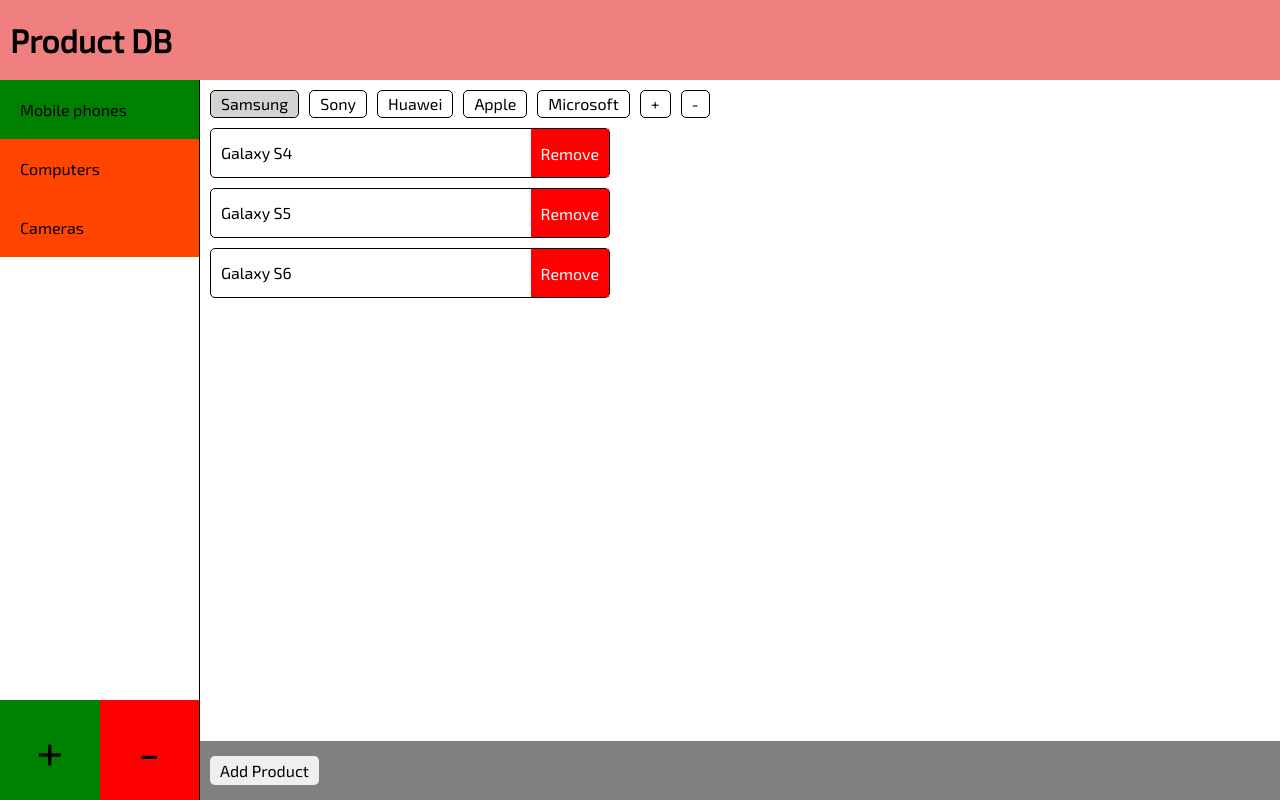
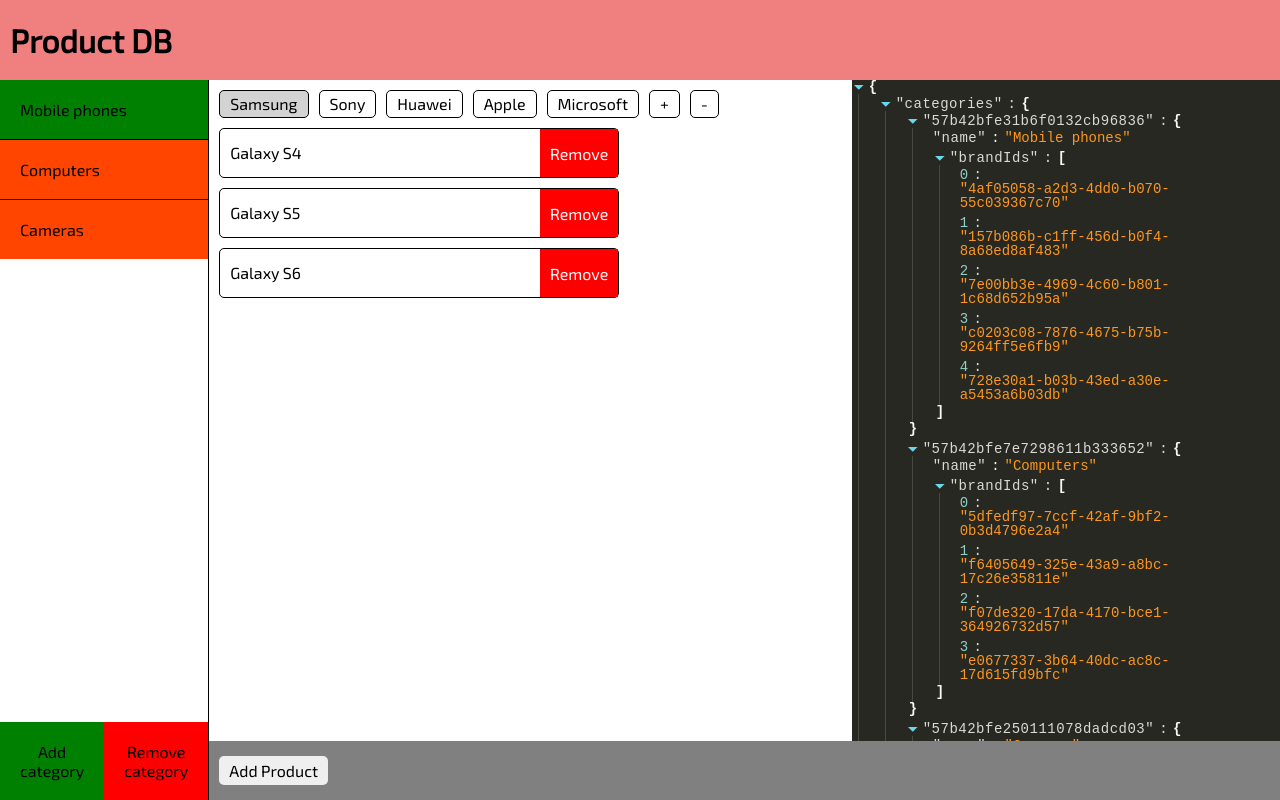
Before and after one commit to dancheskus/product-db, a React (Create React App) app: page / in a window 1280 px wide. Built offline with nearby package versions, Linux system fonts and the light colour scheme.

Commit message:
added json viewer. children elements removing added to reducers

```diff
--- a/package.json
+++ b/package.json
@@ -13,6 +13,7 @@
     "@types/react-dom": "^17.0.0",
     "react": "^17.0.2",
     "react-dom": "^17.0.2",
+    "react-json-view": "^1.21.3",
     "react-redux": "^7.2.4",
     "react-scripts": "4.0.3",
     "styled-components": "^5.3.1",
--- a/src/App.tsx
+++ b/src/App.tsx
@@ -2,6 +2,7 @@
 import styled, { css } from 'styled-components'
 import { useState } from 'react'
 import { useEffect } from 'react'
+import ReactJson from 'react-json-view'
 
 import { addBrand, addCategory, addProduct, removeBrand, removeCategory, removeProduct } from 'redux/products'
 import { RootState } from 'redux/store'
@@ -10,7 +11,7 @@
   height: 100vh;
   display: grid;
   grid-template-rows: 8rem 1fr;
-  grid-template-columns: 20rem 1fr;
+  grid-template-columns: min-content 1fr;
   grid-template-areas:
     'header header'
     'side content';
@@ -34,7 +35,13 @@
 const Content = styled.div`
   grid-area: content;
   display: grid;
+  grid-template-areas:
+    'brand json'
+    'products json'
+    'footer footer';
   grid-template-rows: min-content 1fr min-content;
+  grid-template-columns: 1.5fr 1fr;
+  overflow: auto;
 `
 
 const CategoryButton = styled.button<{ isActive: boolean }>`
@@ -44,6 +51,11 @@
     transition: 0.2s;
     width: 100%;
     text-align: left;
+    word-break: break-word;
+
+    :not(:last-child) {
+      border-bottom: 1px solid;
+    }
 
     ${!isActive &&
     css`
@@ -55,6 +67,7 @@
 `
 
 const BrandSelector = styled.div`
+  grid-area: brand;
   display: grid;
   grid-auto-flow: column;
   justify-content: start;
@@ -81,6 +94,7 @@
 `
 
 const ProductList = styled.div`
+  grid-area: products;
   display: grid;
   gap: 1rem;
   align-content: start;
@@ -112,6 +126,7 @@
 `
 
 const ContentFooter = styled.div`
+  grid-area: footer;
   background: gray;
   padding: 1.5rem 1rem;
 `
@@ -133,8 +148,7 @@
 const SidebarCategoryButton = styled.button<{ color: string }>`
   ${({ color }) => css`
     background: ${color};
-    padding: 2rem 0;
-    font-size: 5rem;
+    padding: 2rem;
     display: grid;
     place-items: center;
     transition: 0.2s;
@@ -147,7 +161,8 @@
 
 export default function App() {
   const dispatch = useDispatch()
-  const { brands, categories, products } = useSelector((state: RootState) => state.appData)
+  const appData = useSelector((state: RootState) => state.appData)
+  const { brands, categories, products } = appData
   const categoryIds = Object.keys(categories)
   const [currentCategoryId, setCurrentCategoryId] = useState<string>(categoryIds[0])
   const currentCategory = categories[currentCategoryId]
@@ -195,11 +210,11 @@
               dispatch(addCategory(newCategoryName))
             }}
           >
-            +
+            Add category
           </SidebarCategoryButton>
 
           <SidebarCategoryButton color='red' onClick={() => dispatch(removeCategory(currentCategoryId))}>
-            -
+            Remove category
           </SidebarCategoryButton>
         </SidebarCategoryButtonWrapper>
       </Sidebar>
@@ -236,6 +251,16 @@
             ))}
         </ProductList>
 
+        <ReactJson
+          theme='monokai'
+          enableClipboard={false}
+          displayObjectSize={false}
+          displayDataTypes={false}
+          style={{ fontSize: '1.4rem', gridArea: 'json', overflow: 'auto' }}
+          name={false}
+          src={appData}
+        />
+
         <ContentFooter>
           <AddProduct
             onClick={() => {
@@ -248,76 +273,6 @@
           </AddProduct>
         </ContentFooter>
       </Content>
-
-      {/* <Content>
-        {categoryIds.map(categoryId => {
-          const { name: categoryName, brandIds } = categories[categoryId]
-
-          return (
-            <div key={categoryId}>
-              <h1 onClick={() => dispatch(removeCategory(categoryId))}>{categoryName}</h1>
-
-              <button
-                type='button'
-                style={{ background: 'lightgray' }}
-                onClick={() => {
-                  const newBrandName = prompt('Input brand name')
-                  if (!newBrandName) return
-                  dispatch(addBrand({ categoryId, brandName: newBrandName }))
-                }}
-              >
-                Add brand
-              </button>
-
-              {brandIds.map(brandId => {
-                const { name: brandName, productIds } = brands[brandId]
-
-                return (
-                  <div key={brandId}>
-                    <h3 onClick={() => dispatch(removeBrand(brandId))}>{brandName}</h3>
-
-                    <button
-                      type='button'
-                      style={{ background: 'orangered', color: 'white' }}
-                      onClick={() => {
-                        const newProductName = prompt('Input product name')
-                        if (!newProductName) return
-                        dispatch(addProduct({ brandId, productName: newProductName }))
-                      }}
-                    >
-                      Add product
-                    </button>
-
-                    {productIds.map(productId => {
-                      const { name: productName } = products[productId]
-
-                      return (
-                        <h5 key={productId} onClick={() => dispatch(removeProduct(productId))}>
-                          {productName}
-                        </h5>
-                      )
-                    })}
-                  </div>
-                )
-              })}
-            </div>
-          )
-        })}
-
-        <div style={{ marginTop: '4rem' }} />
-
-        <button
-          type='button'
-          style={{ background: 'lightgreen' }}
-          onClick={() => {
-            const newCategoryName = prompt('Input category name')
-            if (!newCategoryName) return
-            dispatch(addCategory(newCategoryName))
-          }}
-        >
-          Add category
-        </button>
-      </Content> */}
     </AppWrapper>
   )
 }
--- a/src/redux/products.ts
+++ b/src/redux/products.ts
@@ -194,6 +194,16 @@
       state.categories[newCategoryId] = { name: categoryName, brandIds: [] }
     },
     removeCategory: (state, { payload: categoryId }: PayloadAction<string>) => {
+      // removing nested brands and products
+      state.categories[categoryId].brandIds.forEach(brandId => {
+        state.brands[brandId].productIds.forEach(productId => {
+          delete state.products[productId]
+        })
+
+        delete state.brands[brandId]
+      })
+
+      // removing category
       delete state.categories[categoryId]
     },
     addBrand: (
@@ -205,12 +215,17 @@
       state.brands[newBrandId] = { name: brandName, productIds: [], categoryId }
     },
     removeBrand: (state, { payload: brandId }: PayloadAction<string>) => {
-      const { categoryId } = state.brands[brandId]
+      const { categoryId, productIds } = state.brands[brandId]
       delete state.brands[brandId]
 
       const { brandIds } = state.categories[categoryId]
-      const index = brandIds.findIndex(id => id === brandId)
-      brandIds.splice(index, 1)
+      const brandIndex = brandIds.findIndex(id => id === brandId)
+      brandIds.splice(brandIndex, 1)
+
+      // removing nested products
+      productIds.forEach(productId => {
+        delete state.products[productId]
+      })
     },
     addProduct: (
       state,
```
Also changed, not shown: 1 other file (tests, documents, lock files or other folders).
